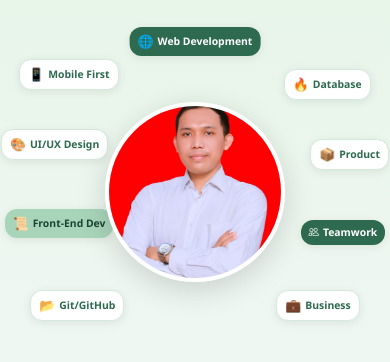
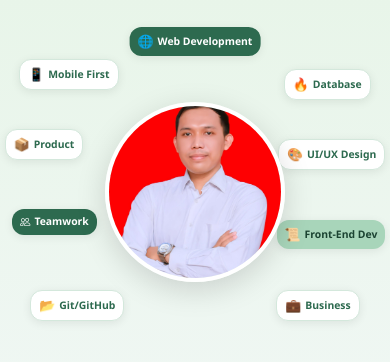
Before and after one commit to gallehdwis/Curriculum-Vitae-Galleh-Dwi-Samudro, a plain HTML site: page index.html in a window 390 px wide. Shown: the part 64-426 px from the top of the page. Drawn offline with nearby package versions, Linux system fonts and the light colour scheme.

Commit message:
change position of skill badge and fixing mobile responsive

```diff
--- a/css/style.css
+++ b/css/style.css
@@ -114,10 +114,11 @@ body {
 .badge-web { top: 5%; left: 50%; transform: translateX(-50%); }
 .badge-mobile { top: 15%; left: 12%; }
 .badge-firebase { top: 18%; right: 8%; }
-.badge-uiux { top: 35%; left: 0%; }
-.badge-product { top: 38%; right: 0%; }
-.badge-js { top: 58%; left: 2%; }
-.badge-bootstrap { top: 62%; right: 5%; }
+.badge-uiux { top: 38%; right: 0%;  }
+.badge-product { top: 35%; left: 0%; }
+
+.badge-teamwork{ top: 58%; left: 2%; }
+.badge-js { top: 62%; right: 5%;  }
 .badge-git { top: 82%; left: 18%; }
 .badge-sales { top: 82%; right: 18%; }
 
@@ -705,6 +706,7 @@ body {
         width: 200px;
         height: 200px;
         border-width: 5px;
+
     }
 
     .skill-badge {
@@ -721,10 +723,11 @@ body {
     .badge-web { top: 3%; }
     .badge-mobile { top: 12%; left: 5%; }
     .badge-firebase { top: 15%; right: 5%; }
-    .badge-uiux { top: 32%; left: -2%; }
-    .badge-product { top: 35%; right: -2%; }
-    .badge-js { top: 55%; left: 0%; }
-    .badge-bootstrap { top: 58%; right: 0%; }
+    .badge-uiux { top: 35%; right: -1%;  }
+    .badge-product { top: 32%; left: -1%; }
+
+    .badge-js { top: 58%; right: 0%; }
+    .badge-teamwork { top: 55%; left: 0%;}
     .badge-git { top: 78%; left: 10%; }
     .badge-sales { top: 78%; right: 10%; }
 
@@ -951,10 +954,10 @@ body {
 
     .badge-mobile { left: 2%; }
     .badge-firebase { right: 2%; }
-    .badge-uiux { left: -3%; }
-    .badge-product { right: -3%; }
-    .badge-js { left: -2%; }
-    .badge-bootstrap { right: -2%; }
+    .badge-uiux { right: -2%; }
+    .badge-product { left: -2%; }
+    .badge-js { right: -2%; }
+    .badge-bootstrap { left: -2%; }
     .badge-git { left: 5%; }
     .badge-sales { right: 5%; }
 
--- a/index.html
+++ b/index.html
@@ -34,18 +34,23 @@
             <div class="skill-badge badge-white badge-firebase">
                 <span class="badge-icon">🔥</span> Database
             </div>
+
+            <div class="skill-badge badge-white badge-product">
+                <span class="badge-icon">📦</span> Product
+            </div>
+
             <div class="skill-badge badge-white badge-uiux">
                 <span class="badge-icon">🎨</span> UI/UX Design
             </div>
-            <div class="skill-badge badge-white badge-product">
-                <span class="badge-icon">📦</span> Product
+
+            <div class="skill-badge badge-green badge-teamwork">
+                <span class="bi bi-people">️</span> Teamwork
             </div>
+
             <div class="skill-badge badge-light-green badge-js">
                 <span class="badge-icon">📜</span> Front-End Dev
             </div>
-            <div class="skill-badge badge-green badge-bootstrap">
-                <span class="bi bi-people">️</span> Teamwork
-            </div>
+
             <div class="skill-badge badge-white badge-git">
                 <span class="badge-icon">📂</span> Git/GitHub
             </div>
```
